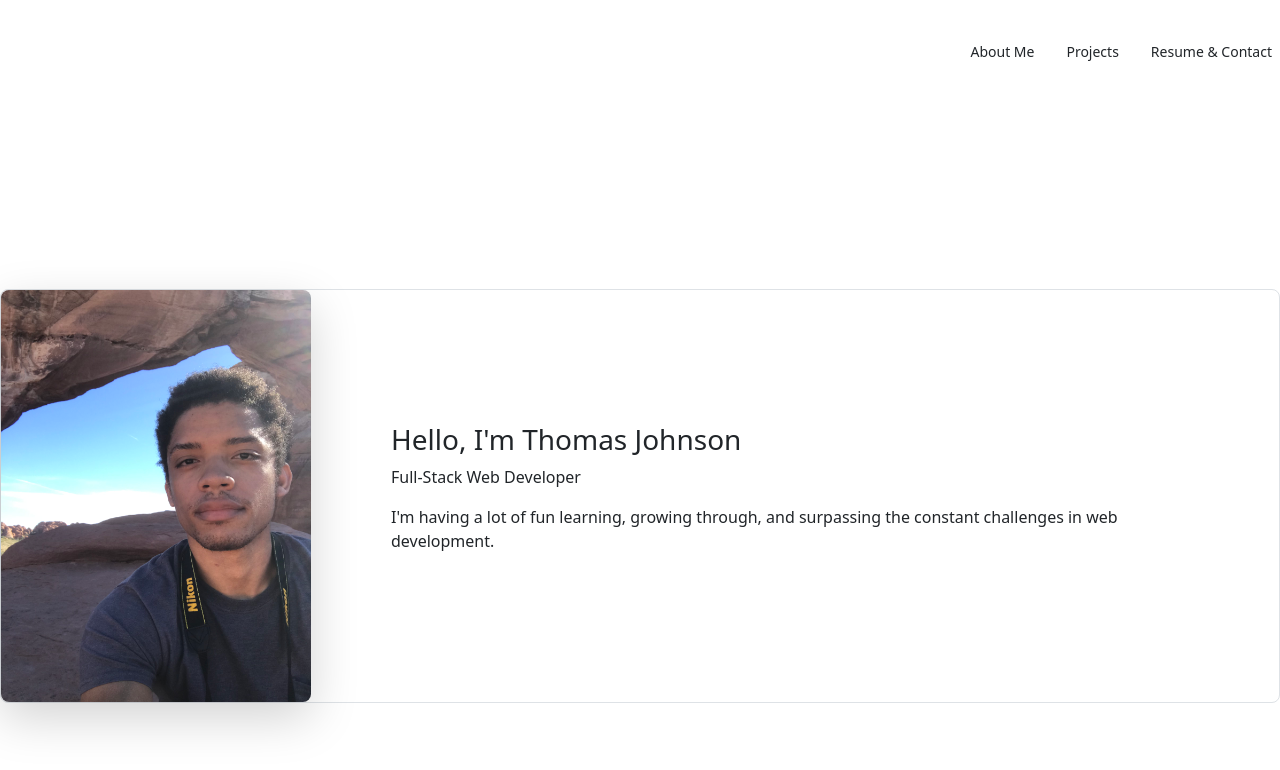
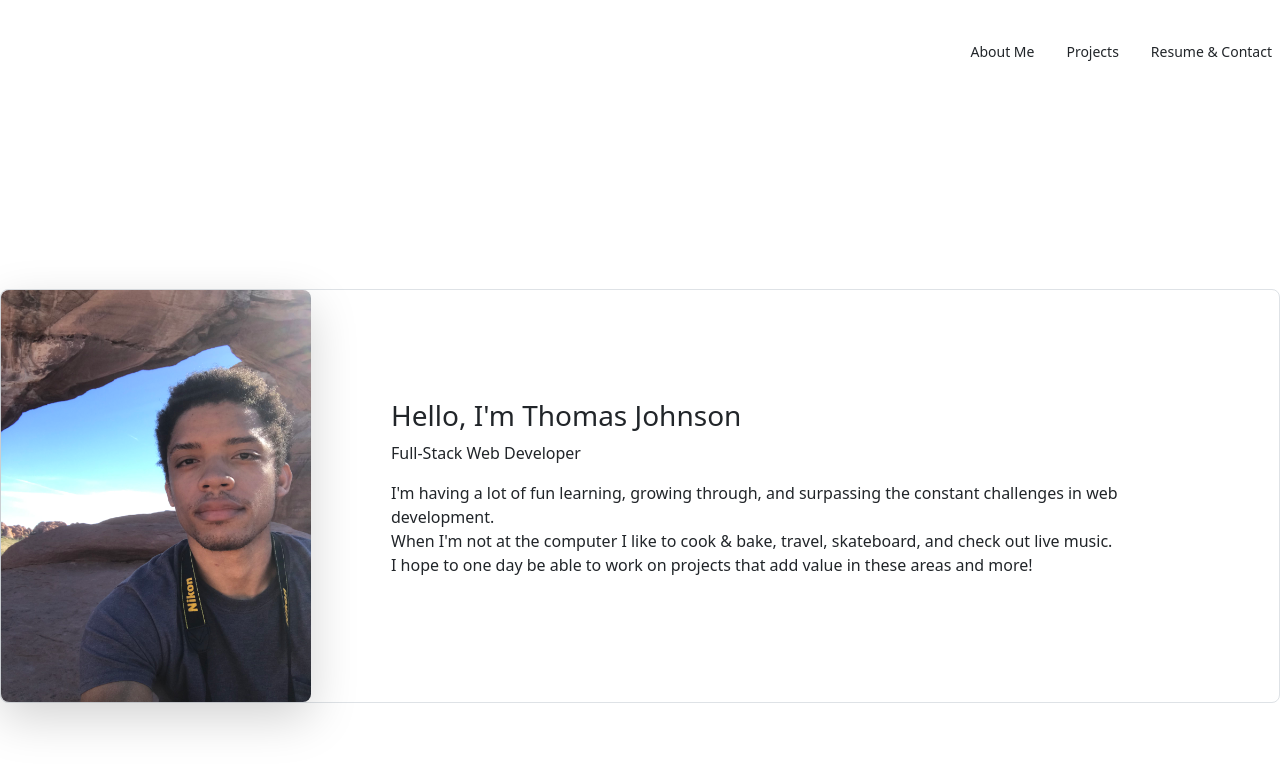
Before and after one commit to TJGit11/React-Portfolio, a React (Create React App) app: page / in a window 1280 px wide. Shown: the top 770 px of the page. Built offline with nearby package versions, Linux system fonts and the light colour scheme.

Commit message:
changed page title, changed projects page layout, added more to bio

```diff
--- a/public/index.html
+++ b/public/index.html
@@ -24,7 +24,7 @@
       work correctly both with client-side routing and a non-root public URL.
       Learn how to configure a non-root public URL by running `npm run build`.
     -->
-    <title>React App</title>
+    <title>Thomas's Portfolio</title>
   </head>
   <body>
     <noscript>You need to enable JavaScript to run this app.</noscript>
--- a/src/components/pages/About/index.jsx
+++ b/src/components/pages/About/index.jsx
@@ -21,6 +21,10 @@ export default function About() {
             <p>
               I'm having a lot of fun learning, growing through, and surpassing
               the constant challenges in web development.
+              <br /> When I'm not at the computer I like to cook & bake, travel,
+              skateboard, and check out live music.
+              <br /> I hope to one day be able to work on projects that add
+              value in these areas and more!
               <br />
             </p>
           </div>
--- a/src/components/pages/Projects/index.jsx
+++ b/src/components/pages/Projects/index.jsx
@@ -8,7 +8,7 @@ import Footer from "../../Footer";
 
 export default function Projects() {
   return (
-    <div className="flex flex-wrap justify-center shadow-lg gap-5 items-center px-20">
+    <div className="grid-cols-1 shadow-lg gap-5 items-center px-20">
       {projects.map((project) => (
         <div
           className="border shadow-lg rounded-lg gap-2 px-5"
```
